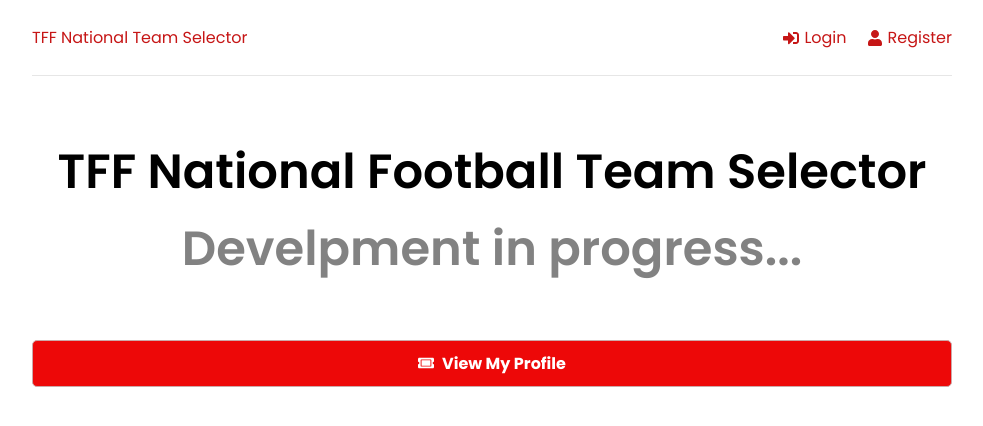
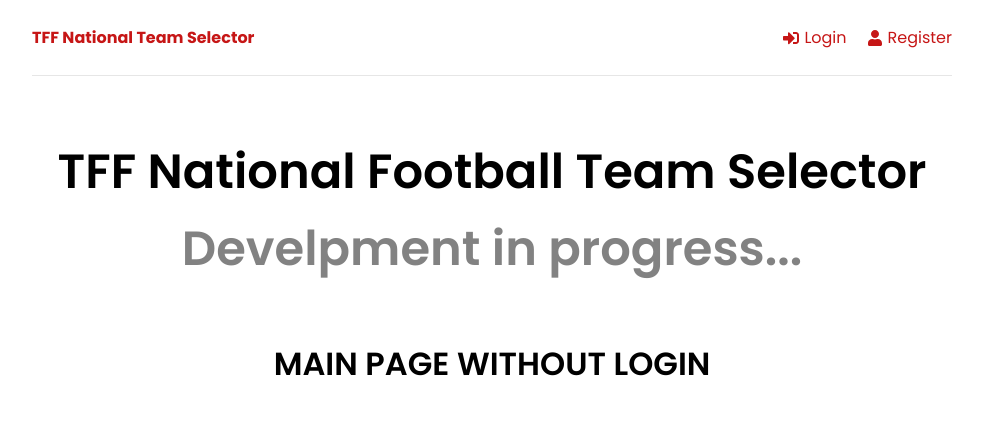
Before and after one commit to SU-CS308-22FA/TFF-NationalTeamSelector-Team07, a React (Create React App) app in the folder frontend/: page / in a window 1280 px wide. Shown: the top 426 px of the page, without its empty margins (148-1131 px from the left). Built offline with nearby package versions, Linux system fonts and the light colour scheme.

Commit message:
home page fix while login

```diff
--- a/frontend/src/components/Header.jsx
+++ b/frontend/src/components/Header.jsx
@@ -2,7 +2,8 @@ import React from 'react';
 import {FaSignInAlt, FaSignOutAlt, FaUser} from 'react-icons/fa'
 import {Link, useNavigate} from 'react-router-dom'
 import {useSelector, useDispatch} from 'react-redux'
-import {logout, reset} from '../features/auth/authSlice'
+import {logout} from '../features/auth/authSlice'
+
 function Header() {
     const navigate = useNavigate()
     const dispatch = useDispatch()
@@ -17,7 +18,7 @@ function Header() {
     return (
         <header className='header'>
             <div className='logo'>
-                <Link to='/'> TFF National Team Selector</Link>
+                <Link to='/'> <b>TFF National Team Selector</b></Link>
             </div>
             <ul>
                 {user ?
--- a/frontend/src/pages/Home.jsx
+++ b/frontend/src/pages/Home.jsx
@@ -1,8 +1,13 @@
 import React from 'react';
 import {Link} from 'react-router-dom'
-import {FaQuestionCircle, FaTicketAlt} from 'react-icons/fa'
+import {FaTicketAlt} from 'react-icons/fa'
+import {useSelector} from 'react-redux'
 
 function Home() {
+
+    const {user} = useSelector( (state) => state.auth)
+
+
     return (
         <>
             <section className="heading">
@@ -10,10 +15,18 @@ function Home() {
                     <p>Develpment in progress...</p>
                 </h1>
             </section>
-            <Link to='/profile' className='btn
-            btn-block'>
+            <ul>
+            {user ?
+            (
+            <Link to='/profile' className='btnbtn-block'>
                 <FaTicketAlt /> View My Profile
-            </Link>
+            </Link>)
+            :
+            (
+                <h1> MAIN PAGE WITHOUT LOGIN</h1>
+            )
+            }
+            </ul>
         </>
     );
 }
```
Also changed, not shown: 1 other file (tests, documents, lock files or other folders).
